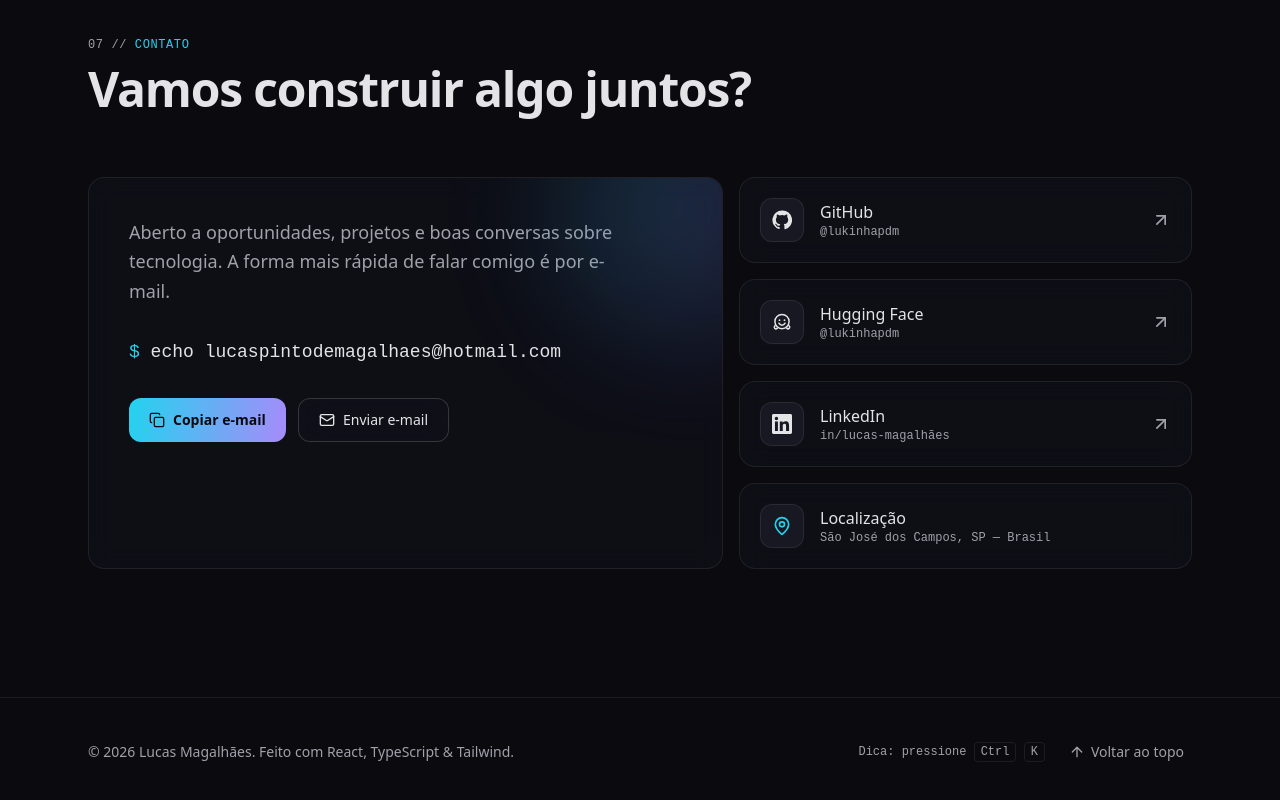
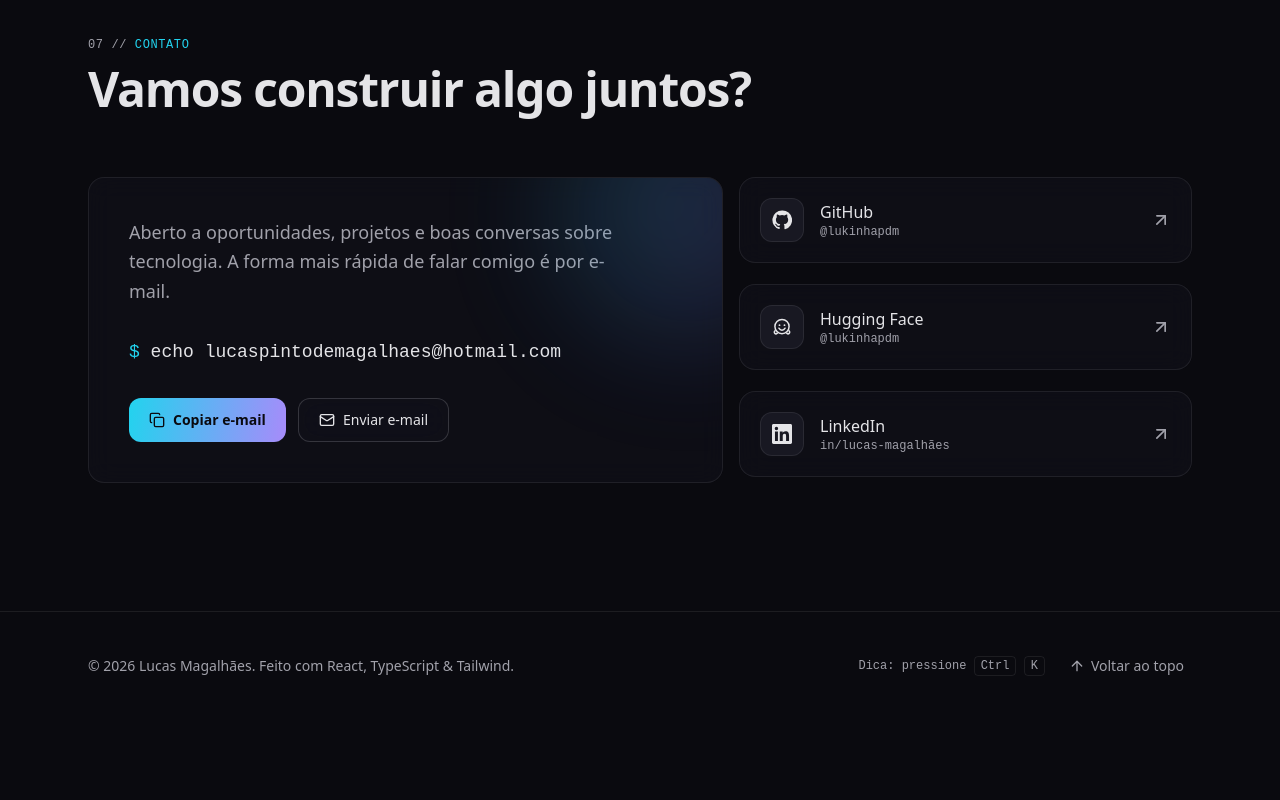
Before and after one commit to lukinhapdm/lucasmagalhaes.dev, a React (Vite) app: page / in a window 1280 px wide. Shown: the part 6707-7507 px from the top of the page. After the commit the page ends 7427 px from the top, so only its background shows below. Built offline with nearby package versions, Linux system fonts and the light colour scheme; a web font is replaced by a local one.

Commit message:
content(contact): remove o card de localização da seção de contato

```diff
--- a/src/locales/en.json
+++ b/src/locales/en.json
@@ -295,8 +295,7 @@
     "title": "Let's build something together?",
     "description": "Open to opportunities, projects and good conversations about technology. The fastest way to reach me is by email.",
     "copy": "Copy email",
-    "send": "Send email",
-    "location": "Location"
+    "send": "Send email"
   },
   "palette": {
     "placeholder": "Type a command or search…",
--- a/src/locales/pt.json
+++ b/src/locales/pt.json
@@ -295,8 +295,7 @@
     "title": "Vamos construir algo juntos?",
     "description": "Aberto a oportunidades, projetos e boas conversas sobre tecnologia. A forma mais rápida de falar comigo é por e-mail.",
     "copy": "Copiar e-mail",
-    "send": "Enviar e-mail",
-    "location": "Localização"
+    "send": "Enviar e-mail"
   },
   "palette": {
     "placeholder": "Digite um comando ou busque…",
--- a/src/sections/Contact.tsx
+++ b/src/sections/Contact.tsx
@@ -1,5 +1,5 @@
 import { m } from 'framer-motion'
-import { ArrowUpRight, Copy, Mail, MapPin } from 'lucide-react'
+import { ArrowUpRight, Copy, Mail } from 'lucide-react'
 import { useTranslation } from 'react-i18next'
 import { socialIcons } from '@/components/icons/socialIcons'
 import { ButtonLink, buttonBase } from '@/components/ui/Button'
@@ -12,7 +12,7 @@ import { profile } from '@/data/profile'
 import { useCopyEmail } from '@/hooks/useCopyEmail'
 import { cn } from '@/lib/cn'
 
-/** Contato: e-mail com botão de copiar + cards das redes sociais e localização. */
+/** Contato: e-mail com botão de copiar + cards das redes sociais. */
 export function Contact() {
   const { t } = useTranslation()
   const copyEmail = useCopyEmail()
@@ -80,17 +80,6 @@ export function Contact() {
               </m.div>
             )
           })}
-          <m.div variants={fadeUp}>
-            <Card tilt={0} className="flex items-center gap-4 p-5">
-              <span className="grid size-11 place-items-center rounded-xl border border-border bg-surface-2 text-accent">
-                <MapPin aria-hidden className="size-5" />
-              </span>
-              <div>
-                <p className="font-medium">{t('contact.location')}</p>
-                <p className="font-mono text-xs text-muted">{profile.location}</p>
-              </div>
-            </Card>
-          </m.div>
         </div>
       </RevealGroup>
     </Section>
```
